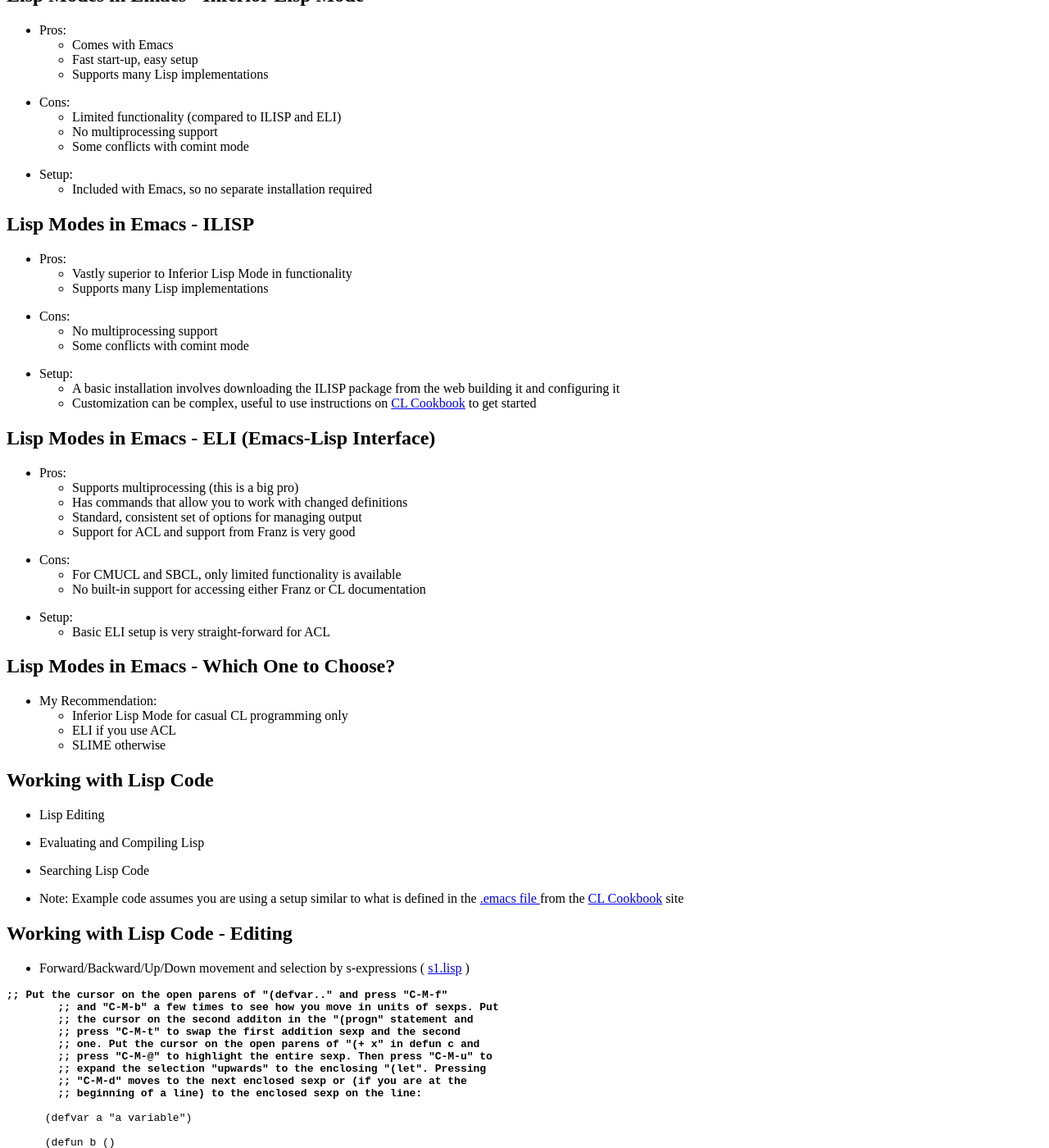
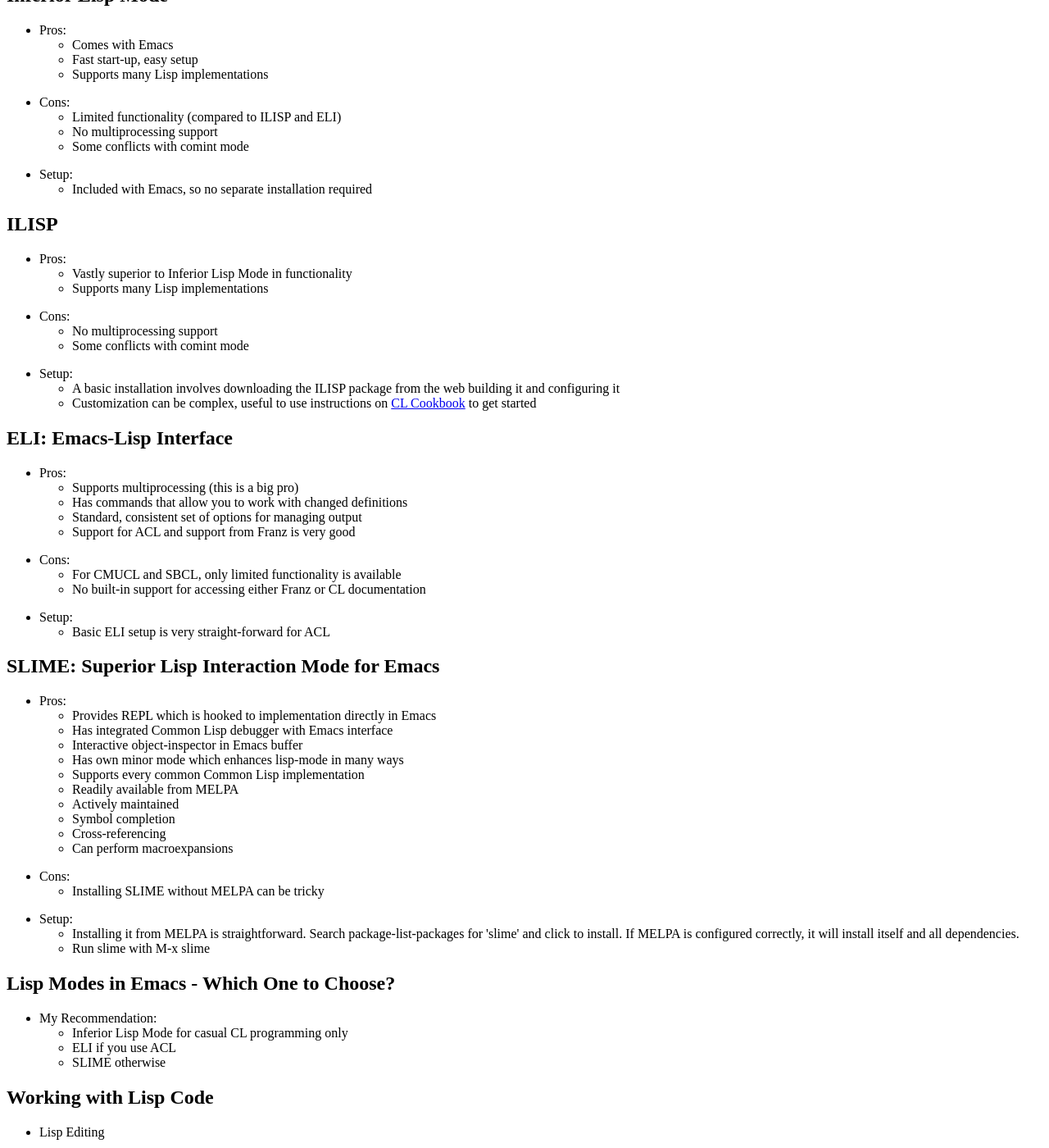
Before and after one commit to LispCookbook/cl-cookbook, a Jekyll site: the page built from emacs-ide.html, in a window 1280 px wide and 1400 px high, scrolled down 1264 px. Shown: the whole window at 82% size. Built offline with Jekyll 4.4.1, drawn with Linux system fonts in a browser that asks for light colours; some of the changed text lies outside the part shown.

Commit message:
added section for SLIME

```diff
--- a/emacs-ide.html
+++ b/emacs-ide.html
@@ -90,7 +90,7 @@
 	</ul>
       </li>
     </ul>
-    <h2><a name="Slide-5">Lisp Modes in Emacs - Inferior Lisp Mode</a></h2>
+    <h2><a name="Slide-5">Inferior Lisp Mode</a></h2>
     <ul>
       <li>Pros:
 	<ul>
@@ -116,7 +116,7 @@
 	</ul>
       </li>
     </ul>
-    <h2><a name="slide-6">Lisp Modes in Emacs - ILISP</a></h2>
+    <h2><a name="slide-6">ILISP</a></h2>
     <ul>
       <li>Pros:
 	<ul>
@@ -138,14 +138,13 @@
 	<ul>
 	  <li>A basic installation involves downloading the ILISP package from the web
 	    building it and configuring it</li>
-
 	  <li>Customization can be complex, useful to use instructions on
 	    <a href="http://cl-cookbook.sourceforge.net/windows.html" target="refer-window">
 	      CL Cookbook</a> to get started</li>
 	</ul>
       </li>
     </ul>
-    <h2><a name="Slide-7">Lisp Modes in Emacs - ELI (Emacs-Lisp Interface)</a></h2>
+    <h2><a name="Slide-7">ELI: Emacs-Lisp Interface</a></h2>
     <ul>
       <li>Pros:
 	<ul>
@@ -168,6 +167,38 @@
       <li>Setup:
 	<ul>
 	  <li>Basic ELI setup is very straight-forward for ACL</li>
+	</ul>
+      </li>
+    </ul>
+    <h2><a name="Slide-slime">SLIME: Superior Lisp Interaction Mode for Emacs</a></h2>
+    <ul>
+      <li>Pros:
+	<ul>
+	  <li>Provides REPL which is hooked to implementation directly in Emacs</li>
+	  <li>Has integrated Common Lisp debugger with Emacs interface</li>
+	  <li>Interactive object-inspector in Emacs buffer</li>
+	  <li>Has own minor mode which enhances lisp-mode in many ways</li>
+	  <li>Supports every common Common Lisp implementation</li>
+	  <li>Readily available from MELPA</li>
+	  <li>Actively maintained</li>
+	  <li>Symbol completion</li>
+	  <li>Cross-referencing</li>
+	  <li>Can perform macroexpansions</li>
+	</ul>
+      </li>
+    </ul>
+    <ul>
+      <li>Cons:
+	<ul>
+	  <li>Installing SLIME without MELPA can be tricky</li>
+	</ul>
+      </li>
+    </ul>
+    <ul>
+      <li>Setup:
+	<ul>
+	  <li>Installing it from MELPA is straightforward. Search package-list-packages for 'slime' and click to install. If MELPA is configured correctly, it will install itself and all dependencies.</li>
+	  <li>Run slime with M-x slime</li>
 	</ul>
       </li>
     </ul>
```
